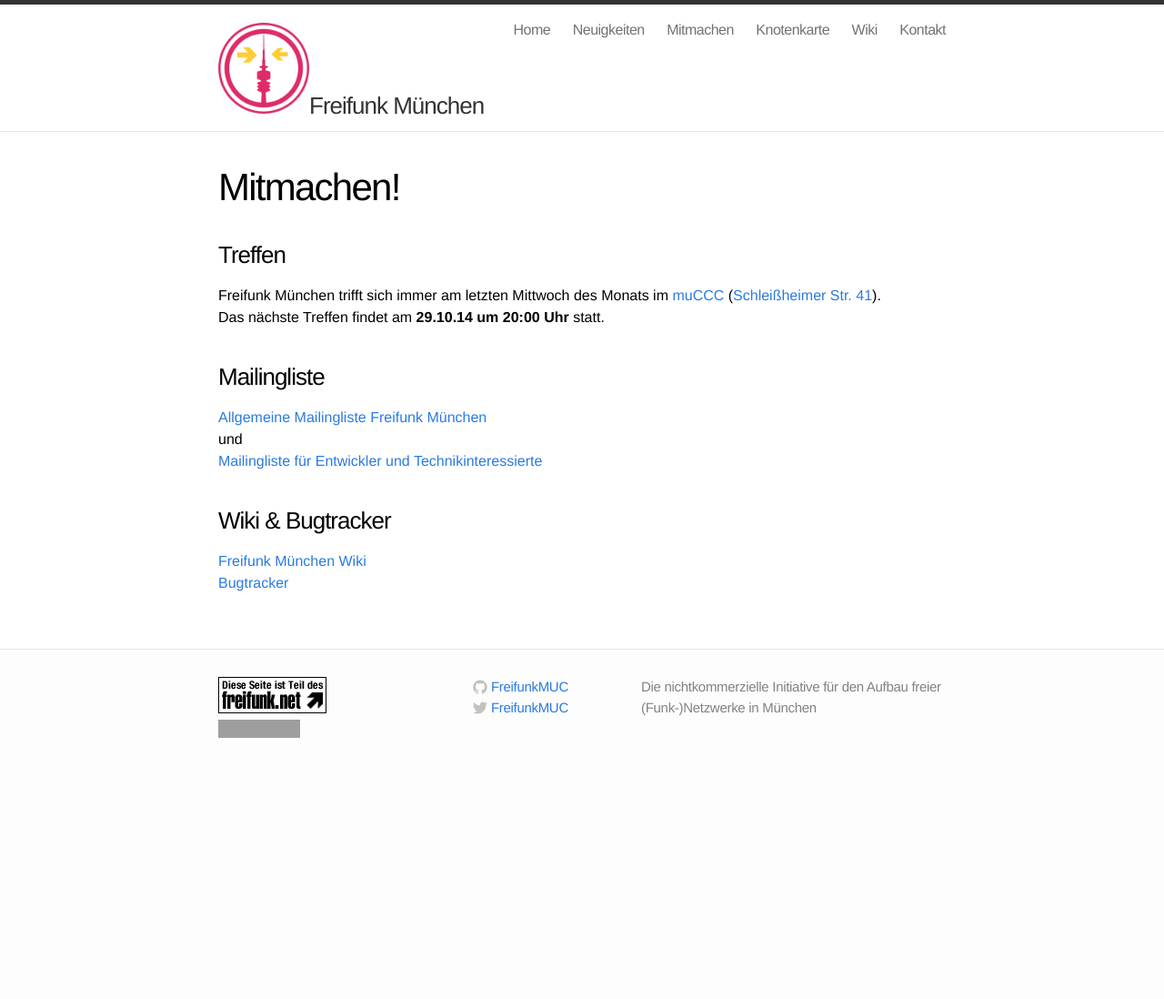
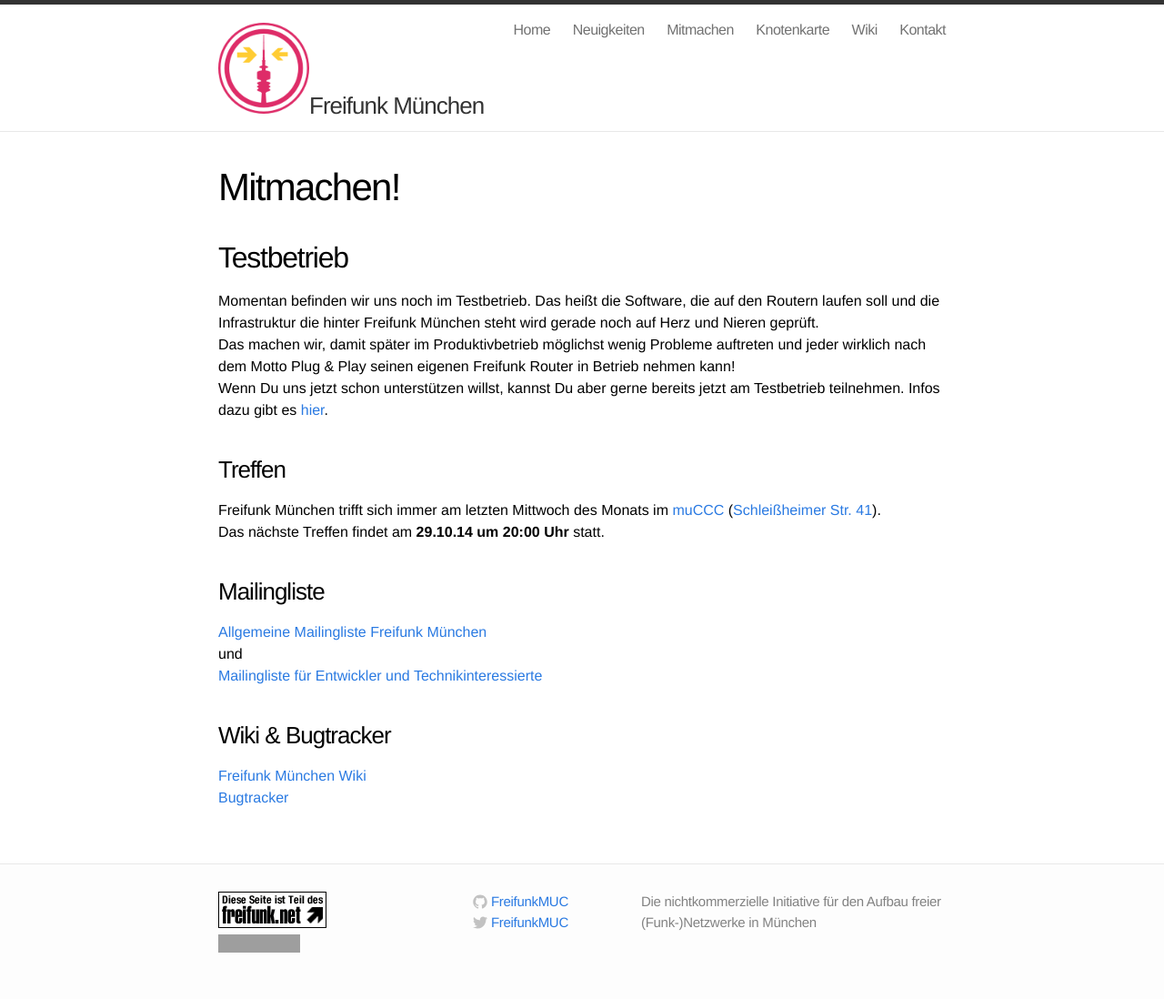
Before and after one commit to freifunkMUC/freifunkmuc.github.io, a Jekyll site: the page built from mitmachen.md, in a window 1280 px wide. Shown: the whole page at 91% size. Built offline with Jekyll 4.4.1, drawn with Linux system fonts in a browser that asks for light colours; a style sheet for code colours, icons or effects is not loaded; before the commit the page ends 900 px from its top, so only the background shows below that; grey boxes are pictures that could not be loaded.

Commit message:
Infos zum Testbetrieb

```diff
--- a/mitmachen.md
+++ b/mitmachen.md
@@ -3,6 +3,17 @@ layout: page
 title: Mitmachen!
 permalink: /mitmachen/
 ---
+
+## Testbetrieb
+Momentan befinden wir uns noch im Testbetrieb. Das heißt die Software, die auf den Routern laufen soll und die Infrastruktur die hinter Freifunk München steht wird
+gerade noch auf Herz und Nieren geprüft.\\
+Das machen wir, damit später im Produktivbetrieb möglichst wenig Probleme
+auftreten und jeder wirklich nach dem Motto Plug & Play seinen eigenen
+Freifunk Router in Betrieb nehmen kann!\\
+Wenn Du uns jetzt schon unterstützen willst, kannst Du aber gerne bereits
+jetzt am Testbetrieb teilnehmen. Infos dazu gibt es [hier][Testbetrieb].
+
+[Testbetrieb]: https://github.com/freifunkMUC/freifunkmuc.github.io/wiki/Testbetrieb
 
 {% include treffen.md %}
 
```
